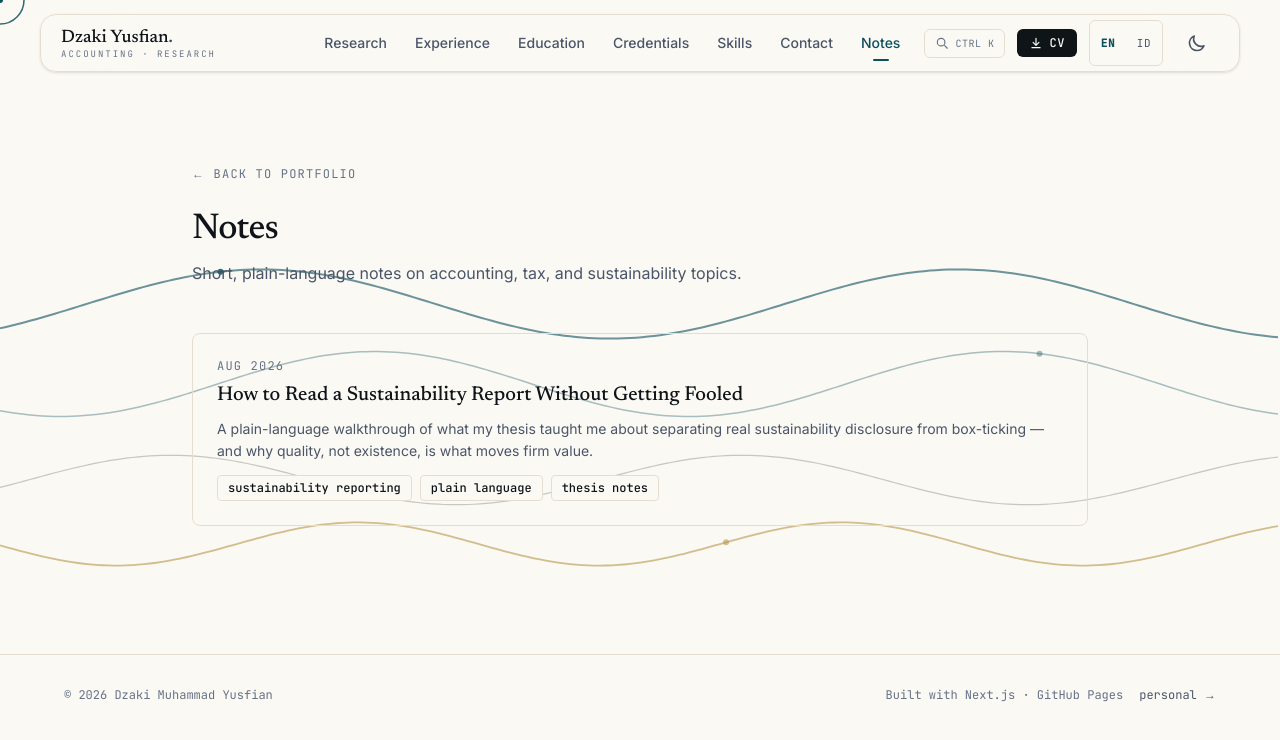
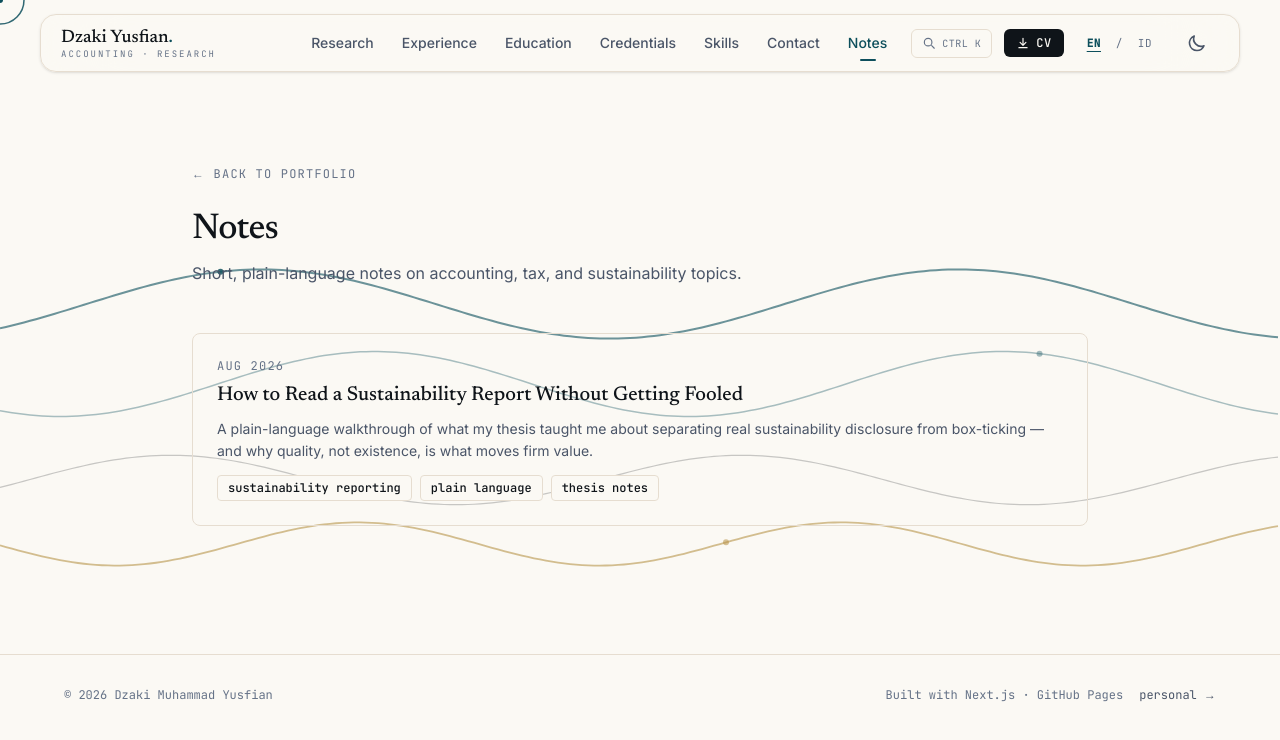
Before and after one commit to DMY-cmyk/Proffesional_Portfolio, a Next.js app: page /notes in a window 1280 px wide. Shown: the top 740 px of the page. Built offline with nearby package versions, Linux system fonts and the light colour scheme.

Commit message:
feat(nav): restyle language toggle as quiet editorial text

```diff
--- a/src/components/ui/language-toggle.tsx
+++ b/src/components/ui/language-toggle.tsx
@@ -13,22 +13,32 @@ export function LanguageToggle() {
   const { lang, setLang } = useLanguage()
 
   return (
-    <div className="inline-flex items-center rounded-md border border-border font-mono text-[11px] uppercase tracking-wider" role="group" aria-label="Language">
-      {OPTIONS.map((opt) => (
+    <div
+      className="inline-flex items-center gap-1 font-mono text-[11px] uppercase tracking-wider"
+      role="group"
+      aria-label="Language"
+    >
+      {OPTIONS.map((opt, i) => (
+        <span key={opt.value} className="inline-flex items-center gap-1">
+          {i > 0 && (
+            <span aria-hidden="true" className="text-subtle">
+              /
+            </span>
+          )}
           <button
-          key={opt.value}
             onClick={() => setLang(opt.value)}
             aria-pressed={lang === opt.value}
             aria-label={opt.aria}
             className={cn(
-            'inline-flex min-h-11 min-w-9 items-center justify-center px-2.5 transition-colors',
+              'inline-flex min-h-11 min-w-9 items-center justify-center px-1.5 transition-colors',
               lang === opt.value
-              ? 'text-accent font-semibold'
-              : 'text-muted hover:text-foreground'
+                ? 'text-accent font-semibold underline underline-offset-4'
+                : 'text-subtle hover:text-foreground'
             )}
           >
             {opt.label}
           </button>
+        </span>
       ))}
     </div>
   )
```
Also changed, not shown: 1 other file (tests, documents, lock files or other folders). Lines whose indentation alone changed are shown as unchanged.
